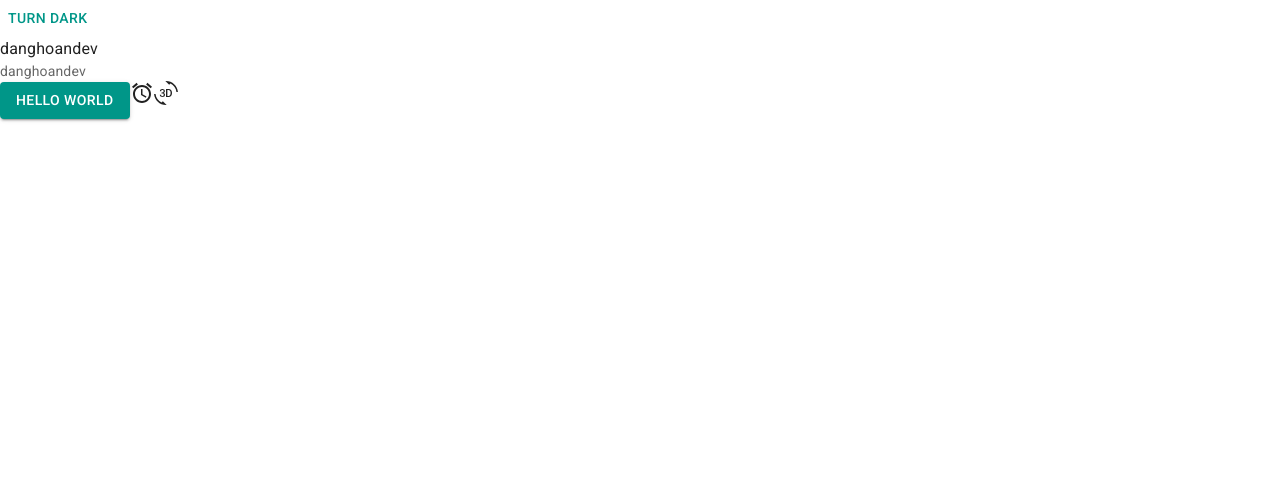
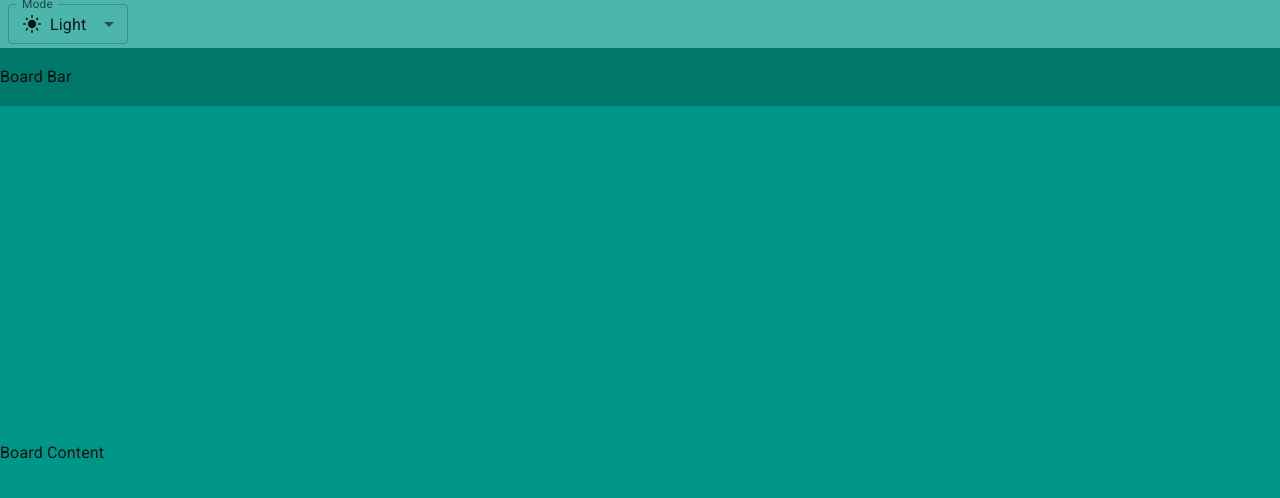
Before and after one commit to ndhoan/trello-web, a React (Vite) app: page / in a window 1280 px wide. Shown: the top 498 px of the page. Built offline with nearby package versions, Linux system fonts and the light colour scheme.

Commit message:
style page layout

```diff
--- a/index.html
+++ b/index.html
@@ -11,7 +11,7 @@
     />
     <meta name="viewport" content="width=device-width, initial-scale=1.0" />
 
-    <title>Vite + React</title>
+    <title>Trello clone</title>
   </head>
   <body>
     <div id="root"></div>
--- a/src/App.jsx
+++ b/src/App.jsx
@@ -1,32 +1,90 @@
-import { Alarm, ThreeDRotation } from '@mui/icons-material'
-import { Button, Typography } from '@mui/material'
+import DarkModeOutlinedIcon from '@mui/icons-material/DarkModeOutlined'
+import LightModeIcon from '@mui/icons-material/LightMode'
+import SettingsBrightnessIcon from '@mui/icons-material/SettingsBrightness'
+import Box from '@mui/material/Box'
+import Container from '@mui/material/Container'
+import FormControl from '@mui/material/FormControl'
+import InputLabel from '@mui/material/InputLabel'
+import MenuItem from '@mui/material/MenuItem'
+import Select from '@mui/material/Select'
+
 import {
   useColorScheme
 } from '@mui/material/styles'
 
-function ModeToggle() {
+function ModeSelect() {
   const { mode, setMode } = useColorScheme()
+
+  const handleChange = (event) => {
+    const selectMode = event.target.value
+    setMode(selectMode)
+  }
+
   return (
-    <Button
-      onClick={() => {
-        setMode(mode === 'light' ? 'dark' : 'light')
-      }}
-    >
-      {mode === 'light' ? 'Turn dark' : 'Turn light'}
-    </Button>
+    <FormControl sx={{ m: 1, minWidth: 120 }} size="small">
+      <InputLabel id="label-select-dark-light-mode">Mode</InputLabel>
+      <Select
+        labelId="label-select-dark-light-mode"
+        id="select-dark-light-mode"
+        value={mode}
+        label="Mode"
+        onChange={handleChange}
+      >
+        <MenuItem value='light'>
+          <Box sx={{ display: 'flex', alignItems: 'center', gap: 1 }}>
+            <LightModeIcon fontSize='small'/>
+           Light
+          </Box>
+        </MenuItem>
+        <MenuItem value='dark'>
+          <Box sx={{ display: 'flex', alignItems: 'center', gap: 1 }}>
+            <DarkModeOutlinedIcon fontSize='small'/>
+           Dark
+          </Box>
+        </MenuItem>
+        <MenuItem value='system'>
+          <Box sx={{ display: 'flex', alignItems: 'center', gap: 1 }}>
+            <SettingsBrightnessIcon fontSize='small'/>
+           System
+          </Box>
+        </MenuItem>
+      </Select>
+    </FormControl>
   )
 }
 
+
 function App() {
   return (
-    <>
-      <ModeToggle/>
-      <div>danghoandev</div>
-      <Typography variant='body2' color='text.secondary'>danghoandev</Typography>
-      <Button variant="contained">Hello World</Button>
-      <Alarm />
-      <ThreeDRotation />
-    </>
+    <Container disableGutters maxWidth={false} sx={{ height :'100vh' }}>
+      <Box sx={{
+        backgroundColor: 'primary.light',
+        width: '100%',
+        height: (theme) => theme.trello.appBarHeight,
+        display: 'flex',
+        alignItems: 'center'
+      }}>
+        <ModeSelect/>
+      </Box>
+      <Box sx={{
+        backgroundColor: 'primary.dark',
+        width: '100%',
+        height: (theme) => theme.trello.boardBarHeight,
+        display: 'flex',
+        alignItems: 'center'
+      }}>
+        Board Bar
+      </Box>
+      <Box sx={{
+        backgroundColor: 'primary.main',
+        width: '100%',
+        height: (theme) => `calc(100vh - ${theme.trello.appBarHeight} - ${theme.trello.boardBarHeight})`,
+        display: 'flex',
+        alignItems: 'center'
+      }}>
+        Board Content
+      </Box>
+    </Container>
   )
 }
 
--- a/src/theme.js
+++ b/src/theme.js
@@ -3,6 +3,10 @@
 import { experimental_extendTheme as extendTheme } from '@mui/material/styles'
 
 const theme = extendTheme({
+  trello: {
+    appBarHeight: '48px',
+    boardBarHeight: '58px'
+  },
   colorSchemes: {
     light: {
       palette: {
```
